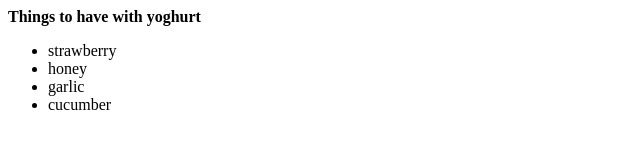
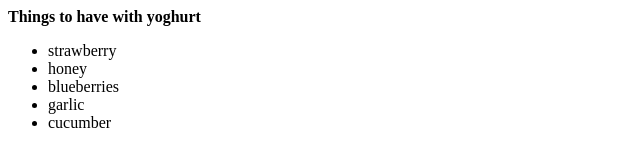
Before and after one commit to hayleytoye55/code-first-intuit, a plain HTML site: page index.html in a window 1280 px wide. Shown: the whole page, without its empty margins (0-640 px from the left). Drawn offline with Linux system fonts and the light colour scheme.

Commit message:
Revert "remove blueberries"
This reverts commit adc8264143afc990f445a67c473e3c74acac9343.

```diff
--- a/index.html
+++ b/index.html
@@ -3,6 +3,7 @@
 <ul>
     <li>strawberry</li>
     <li>honey</li>
+    <li>blueberries</li>
     <li>garlic</li>
     <li>cucumber</li>
 </ul>
```
